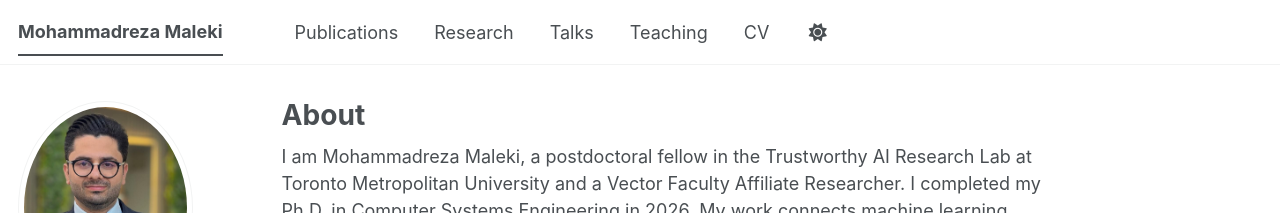
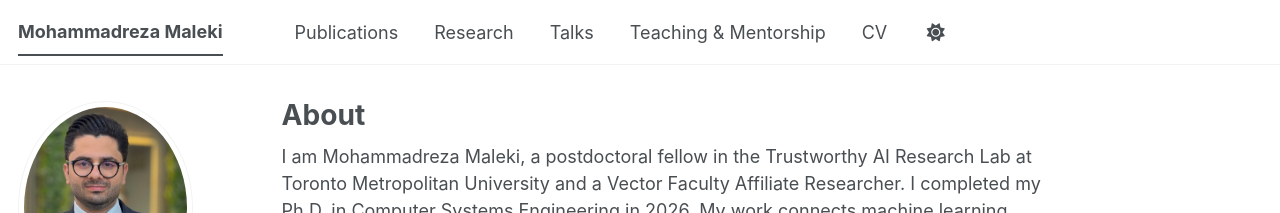
Before and after one commit to Mrezamaleki/mrezamaleki.github.io, a Jekyll site: the page built from _pages/about.md, in a window 1280 px wide. Shown: the top 213 px of the page. Built offline with Jekyll 4.4.1, drawn with Linux system fonts in a browser that asks for light colours; some web fonts are replaced; a script bundle is joined from its source files by our own code; library files that are not in the unit come from our copies.

Commit message:
Rename teaching navigation

```diff
--- a/_data/navigation.yml
+++ b/_data/navigation.yml
@@ -5,7 +5,7 @@ main:
     url: /portfolio/
   - title: "Talks"
     url: /talks/
-  - title: "Teaching"
+  - title: "Teaching & Mentorship"
     url: /teaching/
   - title: "CV"
     url: /cv/
```
